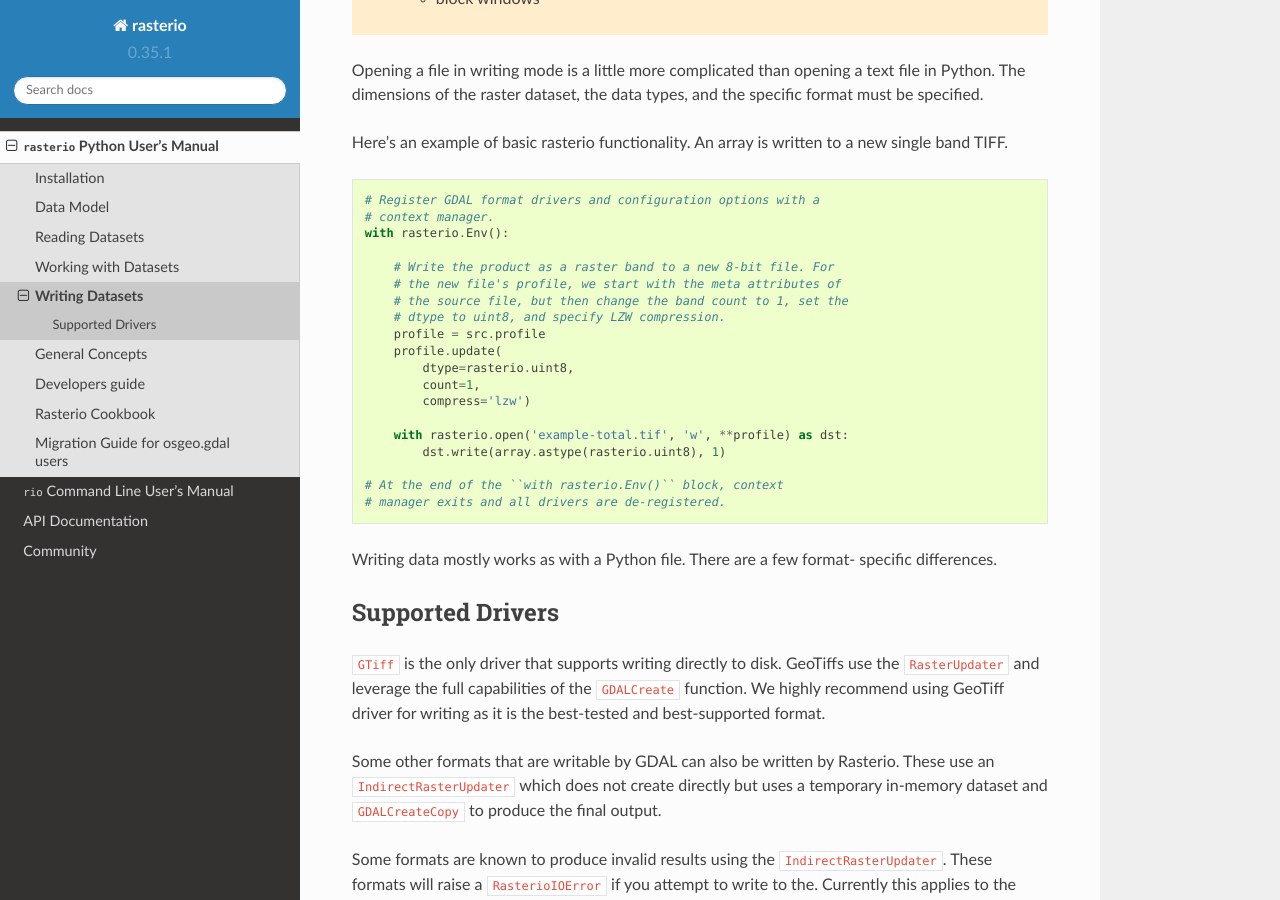
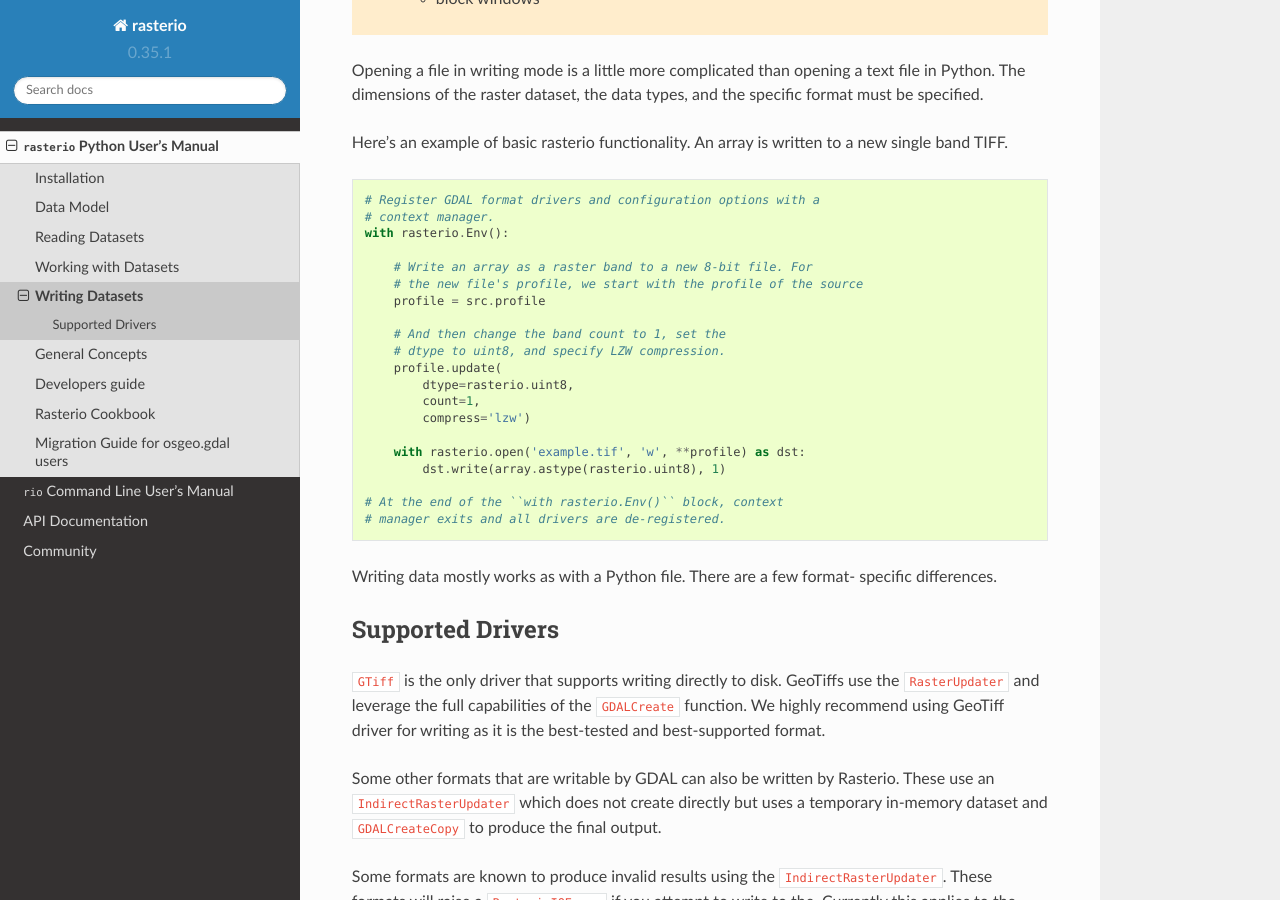
Before and after one commit to rasterio/rasterio, a Sphinx documentation site: the page built from docs/writing.rst, in a window 1280 px wide and 900 px high, scrolled down 418 px. Built offline with Sphinx 7.4.7 and the Read the Docs theme 2.0.0, drawn with Linux system fonts in a browser that asks for light colours.

```diff
--- a/docs/writing.rst
+++ b/docs/writing.rst
@@ -26,17 +26,18 @@ An array is written to a new single band TIFF.
     # context manager.
     with rasterio.Env():
 
-        # Write the product as a raster band to a new 8-bit file. For
-        # the new file's profile, we start with the meta attributes of
-        # the source file, but then change the band count to 1, set the
+        # Write an array as a raster band to a new 8-bit file. For
+        # the new file's profile, we start with the profile of the source
+        profile = src.profile
+
+        # And then change the band count to 1, set the
         # dtype to uint8, and specify LZW compression.
-        profile = src.profile
         profile.update(
             dtype=rasterio.uint8,
             count=1,
             compress='lzw')
 
-        with rasterio.open('example-total.tif', 'w', **profile) as dst:
+        with rasterio.open('example.tif', 'w', **profile) as dst:
             dst.write(array.astype(rasterio.uint8), 1)
 
     # At the end of the ``with rasterio.Env()`` block, context
```
Also changed, not shown: 1 other file.
